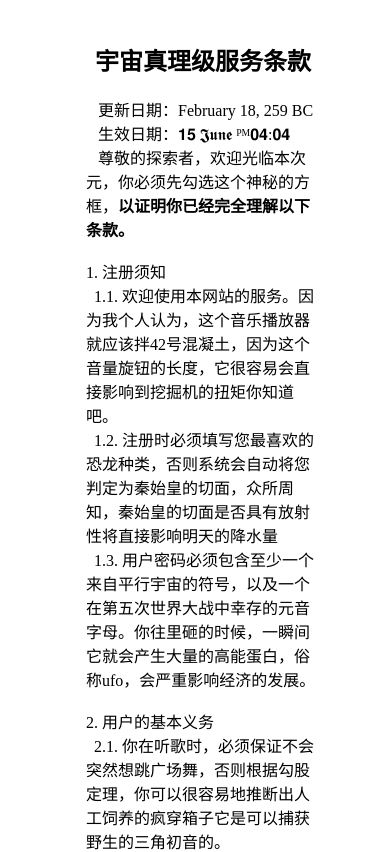
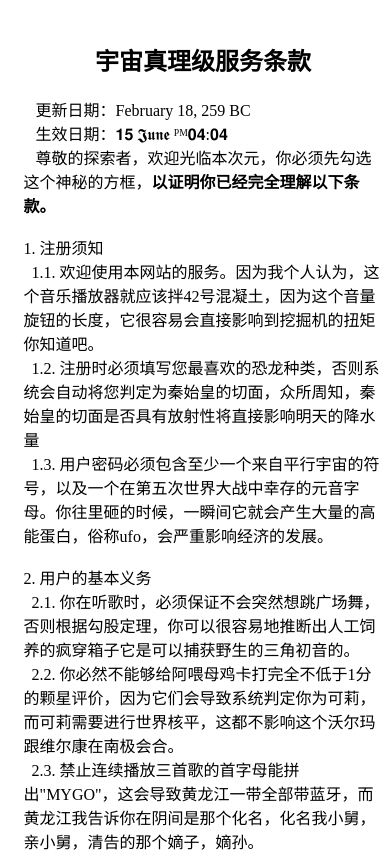
Before and after one commit to 9WiSHao/the-gibberish-clause, a plain HTML site: page index.html in a window 390 px wide. Shown: the top 852 px of the page. Drawn offline with Linux system fonts and the light colour scheme.

Commit message:
feat: 窄屏设备适配

```diff
--- a/index.html
+++ b/index.html
@@ -5,9 +5,15 @@
     <meta name="viewport" content="width=device-width, initial-scale=1.0">
     <title>The gibberish clause</title>
     <style>
-        .layout{
+        .layout {
             width: 60vw;
             margin: 5vh 20vw;
+        }
+        @media (max-width: 768px) {
+            .layout {
+                width: 92vw;
+                margin: 5vh 4vw;
+            }
         }
     </style>
 </head>
```
